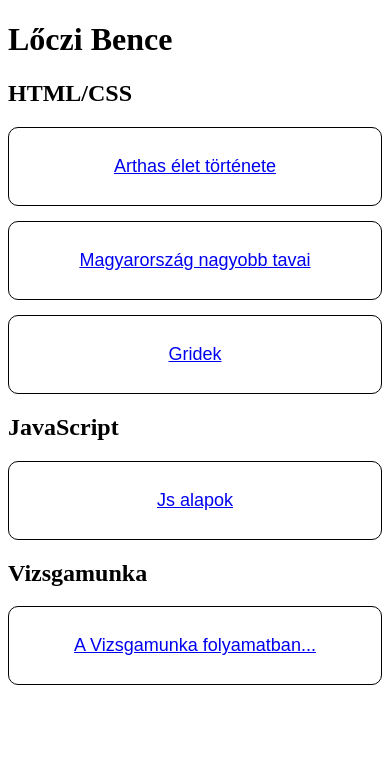
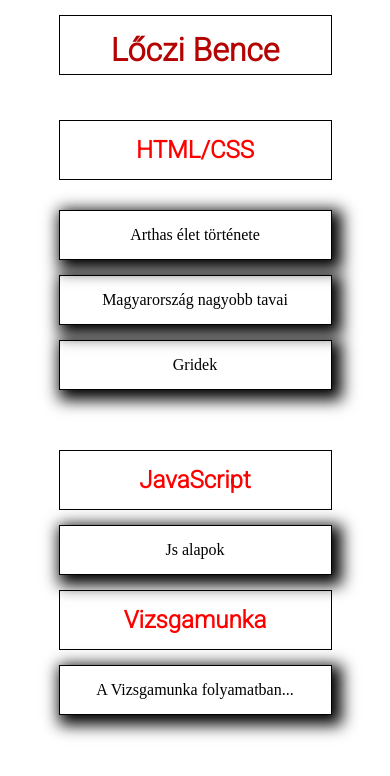
Before and after one commit to Elynath/LocziBence.github.io, a plain HTML site: page index.html in a window 390 px wide. Drawn offline with Linux system fonts and the light colour scheme; files that its build step writes are made by us from their sources; a web font is replaced by a local one.

Commit message:
Update styles.css

```diff
--- a/css/styles.css
+++ b/css/styles.css
@@ -1,25 +1,164 @@
+@import url('https://fonts.googleapis.com/css2?family=Agbalumo&family=Roboto:wght@100;300&display=swap');
+
+@import url('https://fonts.googleapis.com/css2?family=Agbalumo&family=Roboto:wght@100;300&display=swap');
+
+* {
+    box-sizing: border-box;
+    margin: 0;
+    padding: 0;
+}
+
 body {
-    background-color: rgb(255, 255, 255);
+    font-family: "Agbalumo"
+}
+
+.content {
+    width: 70%;
+    margin: auto;
+    display: grid;
+    grid-template-columns: repeat(3, 1fr);
+    grid-gap: 15px;
+}
+
+h1 {
+    text-align: center;
+    padding-bottom: 40px;
+    color: rgb(181, 3, 3);
+    padding: 15px;
+    border: 1px solid black;
+    font-family: 'Roboto', sans-serif;
+}
+
+h2 {
+    text-align: center;
+    color: red;
+    padding: 15px;
+    border: 1px solid black;
+    font-family: 'Roboto', sans-serif;
+}
+
+p {
+    text-align: center;
+}
+
+#name {
+    grid-column: 1/4;
+    margin-top: 15px;
+    margin-bottom: 30px;
+}
+
+#html {
+    grid-row: 2;
+    margin-bottom: 15px;
+}
+
+#arthas, #tavak , #gridek {
+    padding: 15px;
+    border: 1px solid black;
+    grid-column: 1/2;
+    -webkit-box-shadow: 5px 5px 15px 5px #000000;
+    box-shadow: 5px 5px 15px 5px #000000;
 
 }
 
-div.container {
-    width: 50%;
+a {
+    color: black;
+    text-decoration: none;
+}
+
+#arthas:hover {
+    background-color: grey;
+}
+
+#tavak:hover {
+    background-color: grey;
+}
+
+#gridek:hover {
+    background-color: gray;
+}
+
+#js {
+    grid-row: 2;
+}
+
+#alapok {
+    grid-column: 2;
+    grid-row: 3;
+    padding: 15px;
     border: 1px solid black;
-    padding: 10px;
-    margin: 0 auto;
-    background: rgb(217, 232, 217);
+    -webkit-box-shadow: 5px 5px 15px 5px #000000;
+    box-shadow: 5px 5px 15px 5px #000000;
 }
-div a {
-    display: block;
-    text-align: center;
-    border: 1px solid rgb(0, 0, 0);
-    font-size: 18px;
-    font-family: Arial, Helvetica, sans-serif;
-    border-radius: 10px;
-    padding: 10px;
-    margin-bottom: 15px;
+
+#alapok:hover {
+    background-color: gray;
 }
-div a:hover {
-    border: 4px solid rgb(255, 109, 109);
+
+#vizsga {
+    grid-column: 3;
+    grid-row: 2;
 }
+
+#exam {
+    border: 1px solid black;
+    padding: 15px;
+    grid-column: 3;
+    grid-row: 3/5;
+    -webkit-box-shadow: 5px 5px 15px 5px #000000;
+    box-shadow: 5px 5px 15px 5px #000000;
+}
+
+#exam:hover {
+    background-color: grey;
+}
+
+
+@media screen and (max-width:768px) {
+
+
+    h1 {
+        padding-bottom: 5px;
+        color: rgb(181, 3, 3);
+    }
+
+    h2 {
+        color: red;
+    }
+
+    #name {
+        grid-column: 1/5;
+    }
+    #html {
+        grid-column: 1/5;
+    }
+    #arthas {
+        grid-column: 1/5;
+    }
+    #tavak {
+        grid-column: 1/5;
+    }
+    #gridek{
+        grid-column: 1/5;
+    }
+
+    #js {
+        grid-row: 9;
+        grid-column: 1/5;
+    }
+
+    #alapok {
+        grid-row: 10;
+        grid-column: 1/5;
+    }
+
+    #vizsga {
+        grid-row: 11;
+        grid-column: 1/5;
+    }
+
+    #exam {
+        grid-row: 12;
+        grid-column: 1/5;
+    }
+}
```
